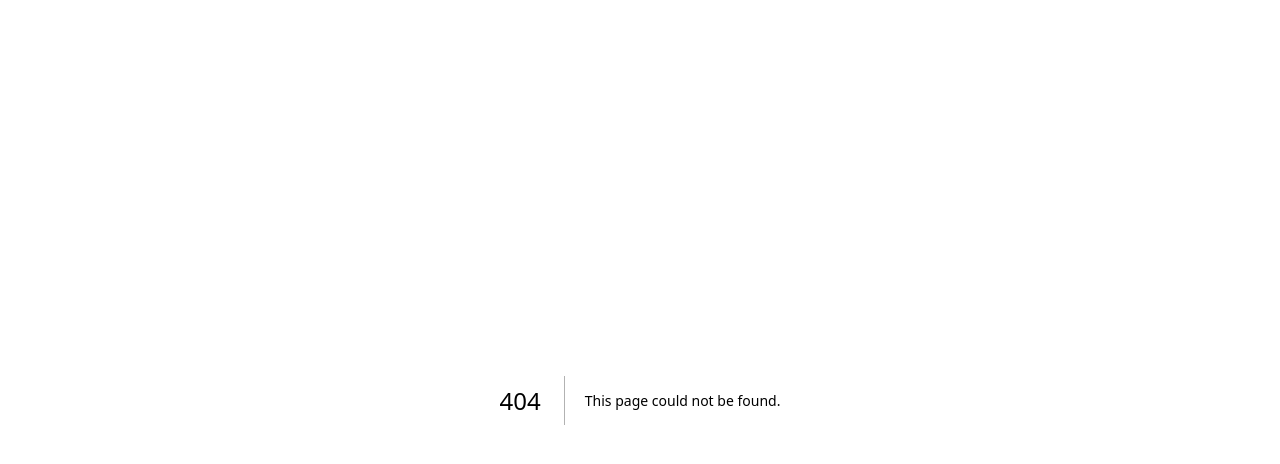
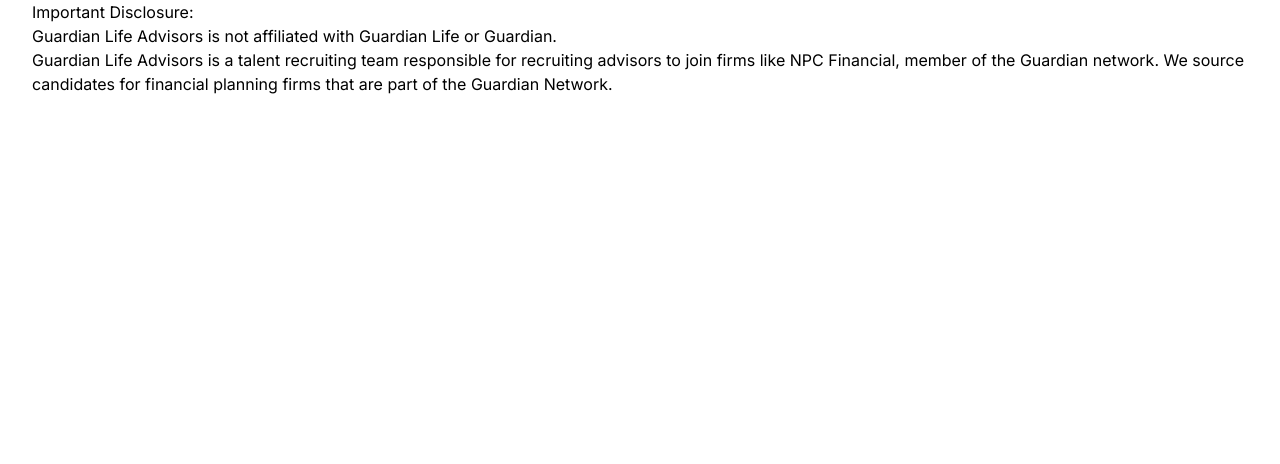
Before and after one commit to mpichardo305/gladvisors-v0, a Next.js app: page /disclosure in a window 1280 px wide. Before the commit this address had no page. Shown: the top 464 px of the page. Built offline with nearby package versions, Linux system fonts and the light colour scheme.

Commit message:
got the disclosure page working

```diff
--- a/package.json
+++ b/package.json
@@ -16,7 +16,7 @@
     "autoprefixer": "^10.4.12",
     "clsx": "^1.2.1",
     "focus-visible": "^5.2.0",
-    "next": "13.4.2",
+    "next": "^13.2.4",
     "postcss-focus-visible": "^6.0.4",
     "react": "18.2.0",
     "react-dom": "18.2.0",
--- a/src/components/Disclosure.jsx
+++ /dev/null
@@ -1,11 +0,0 @@
-;<div>
-  <h1>Disclosure:</h1>
-  <h2>
-    Guardian Life Advisors is not affiliated with Guardian Life or Guardian.
-  </h2>
-  <h2>
-    Guardian Life Advisors is a talent recruiting team responsible for
-    recruiting advisors to join firms like NPC Financial, member of the Guardian
-    network. We source candidates for financial planning firms that are part of the Guardian Network{' '}
-  </h2>
-</div>
--- a/src/components/Footer.jsx
+++ b/src/components/Footer.jsx
@@ -12,7 +12,7 @@
           {/* <Logo className="mx-auto h-10 w-auto" /> */}
           <nav className="mt-10 text-sm" aria-label="quick links">
             <div className="-my-1 flex justify-center gap-x-6">
-              <NavLink href="#features">Why Us</NavLink>
+              <NavLink href="#why-us">Why Us</NavLink>
               <NavLink href="#testimonials">Testimonials</NavLink>
             </div>
           </nav>
@@ -20,7 +20,7 @@
         <div className="flex flex-col items-center border-t border-slate-400/10 py-10 sm:flex-row-reverse sm:justify-between">
           <div className="flex gap-x-6"></div>
           <p className="mt-6 text-sm text-slate-500 sm:mt-0">
-            <NavLink href="#disclosure">Important Disclosure</NavLink>
+            <NavLink href="/disclosure">Important Disclosure</NavLink>
           </p>
           <p className="mt-6 text-sm text-slate-500 sm:mt-0">
             Copyright &copy; {new Date().getFullYear()} Guardian Life Advisors.
--- a/src/components/Header.jsx
+++ b/src/components/Header.jsx
@@ -79,7 +79,7 @@
             as="div"
             className="absolute inset-x-0 top-full mt-4 flex origin-top flex-col rounded-2xl bg-white p-4 text-lg tracking-tight text-slate-900 shadow-xl ring-1 ring-slate-900/5"
           >
-            <MobileNavLink href="#features">Why Us</MobileNavLink>
+            <MobileNavLink href="#why-us">Why Us</MobileNavLink>
             <MobileNavLink href="#testimonials">Testimonials</MobileNavLink>
             <hr className="m-2 border-slate-300/40" />
           </Popover.Panel>
@@ -99,7 +99,7 @@
               <Logo className="h-10 w-auto" />
             </Link>
             <div className="hidden md:flex md:gap-x-6">
-              <NavLink href="#features">Why Us</NavLink>
+              <NavLink href="#why-us">Why Us</NavLink>
               <NavLink href="#testimonials">Testimonials</NavLink>
             </div>
           </div>
--- a/src/components/PrimaryFeatures.jsx
+++ b/src/components/PrimaryFeatures.jsx
@@ -46,7 +46,7 @@
 
   return (
     <section
-      id="features"
+      id="why-us"
       aria-label="Features for running your books"
       className="bg-white-600 relative overflow-hidden pb-28 pt-20 sm:py-32"
     >
--- /dev/null
+++ b/src/pages/disclosure.jsx
@@ -0,0 +1,21 @@
+import { Container } from '@/components/Container'
+export function Disclosure() {
+  return (
+    <Container className="relative" id="disclosure">
+    <div style={{color: 'black'}}>
+      <h1>Important Disclosure:</h1>
+      <h2>
+        Guardian Life Advisors is not affiliated with Guardian Life or Guardian.
+      </h2>
+      <h2>
+        Guardian Life Advisors is a talent recruiting team responsible for
+        recruiting advisors to join firms like NPC Financial, member of the
+        Guardian network. We source candidates for financial planning firms that
+        are part of the Guardian Network.{' '}
+      </h2>
+    </div>
+  </Container>
+
+  )
+}
+export default Disclosure
--- a/src/pages/register.jsx
+++ b/src/pages/register.jsx
@@ -10,19 +10,19 @@
   return (
     <>
       <Head>
-        <title>Thank you for your interest</title>
+        <title>Getting started</title>
       </Head>
       <AuthLayout>
         <div className="flex flex-col">
           <Link href="/" aria-label="Home">
             <Logo className="h-10 w-auto" />
           </Link>
-          <div className="mt-20">
+          <div>
             <h2 className="text-lg font-semibold text-gray-900">
-              Input your contact information
+              Fill out the form to get started with our firm
             </h2>
             <p className="mt-2 text-sm text-gray-700">
-              We will contact you shortly
+              We will contact you shortly for next steps
             </p>
           </div>
         </div>
```
Also changed, not shown: 2 other files (tests, documents, lock files or other folders).
